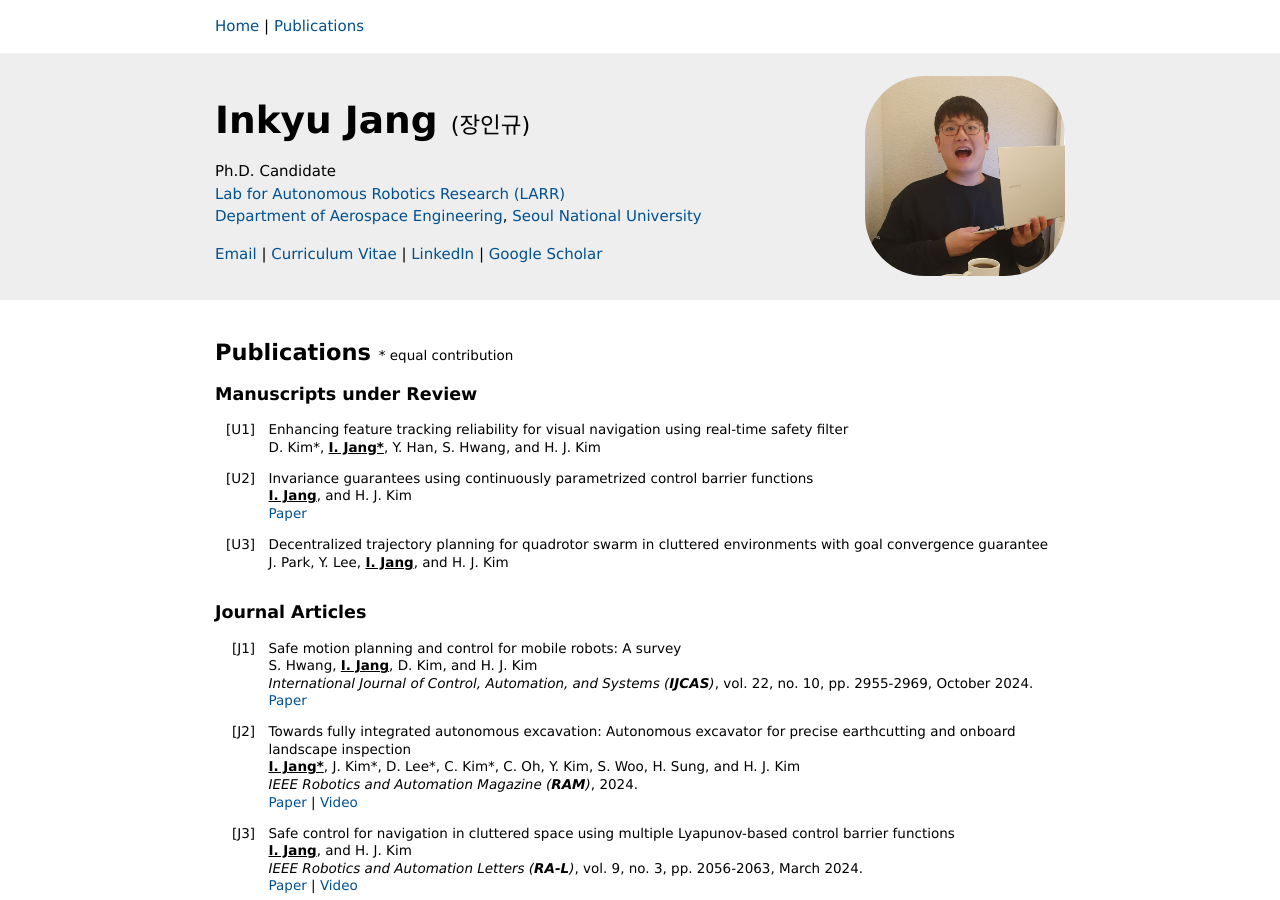
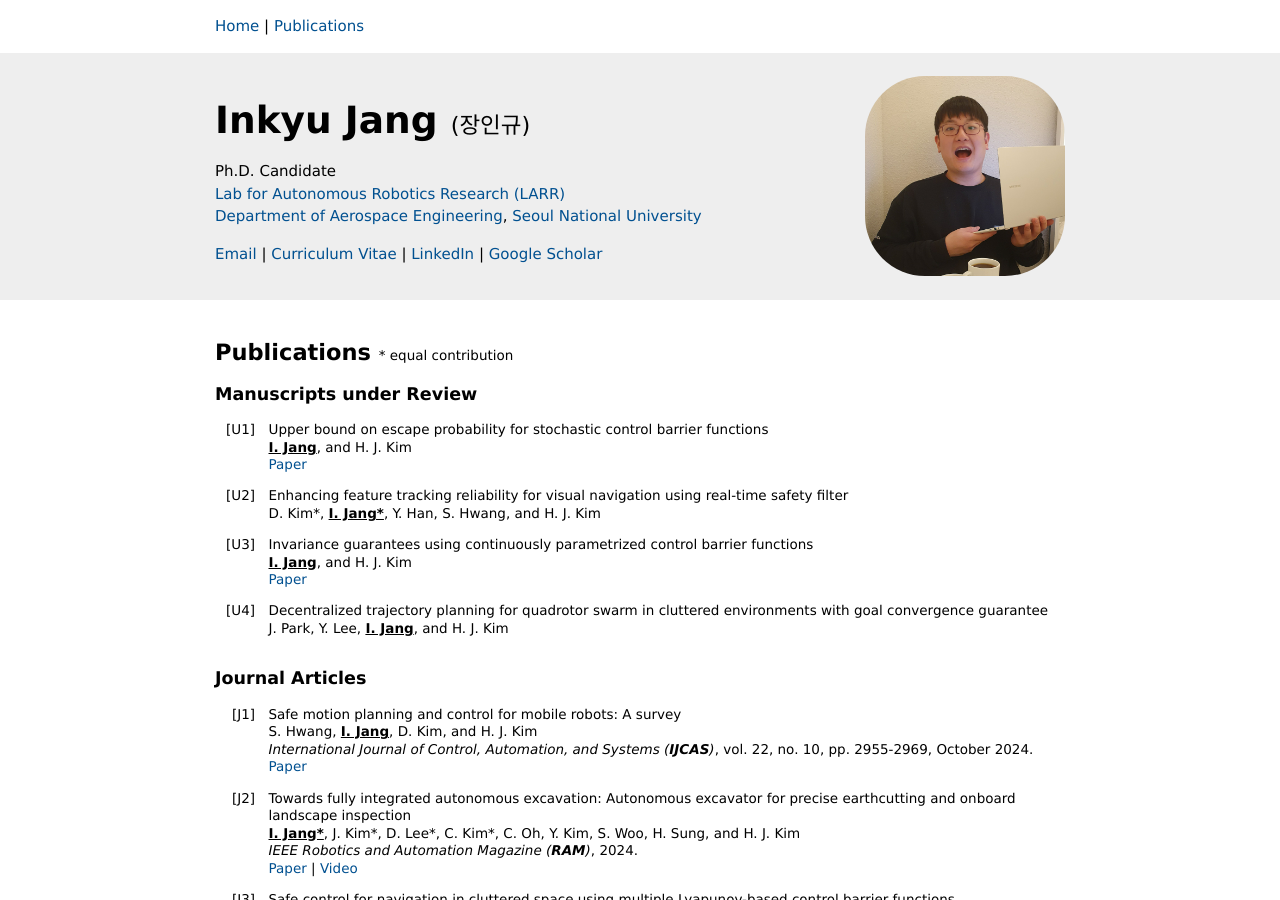
Before and after one commit to janginkyu/janginkyu.github.io, a Jekyll site: the page built from publications.md, in a window 1280 px wide and 900 px high. Built offline with Jekyll 4.4.1, drawn with Linux system fonts in a browser that asks for light colours; some of the changed text lies outside the part shown.

Commit message:
add tac submissions

```diff
--- a/_config.yml
+++ b/_config.yml
@@ -1,7 +1,7 @@
 url: "https://janginkyu.github.io" # the base hostname & protocol for your site, e.g. http://example.com
 baseurl: "" # the subpath of your site, e.g. /blog
 title: "Inkyu Jang" # the name of your site, e.g. ACME Corp.
-last-updated: September 24, 2024
+last-updated: November 21, 2024
 
 include:
   - _posts
--- a/_data/publications.yml
+++ b/_data/publications.yml
@@ -1,6 +1,14 @@
 - title: Manuscripts under Review
   classname: u
   publications:
+    - title: Upper bound on escape probability for stochastic control barrier functions
+      authors:
+        - I. Jang
+        - H. J. Kim
+      links:
+        - name: Paper
+          link: /files/tac2024-2-paper.pdf
+
     - title: Enhancing feature tracking reliability for visual navigation using real-time safety filter
       authors:
         - D. Kim*
```
Also changed, not shown: 3 other files.
